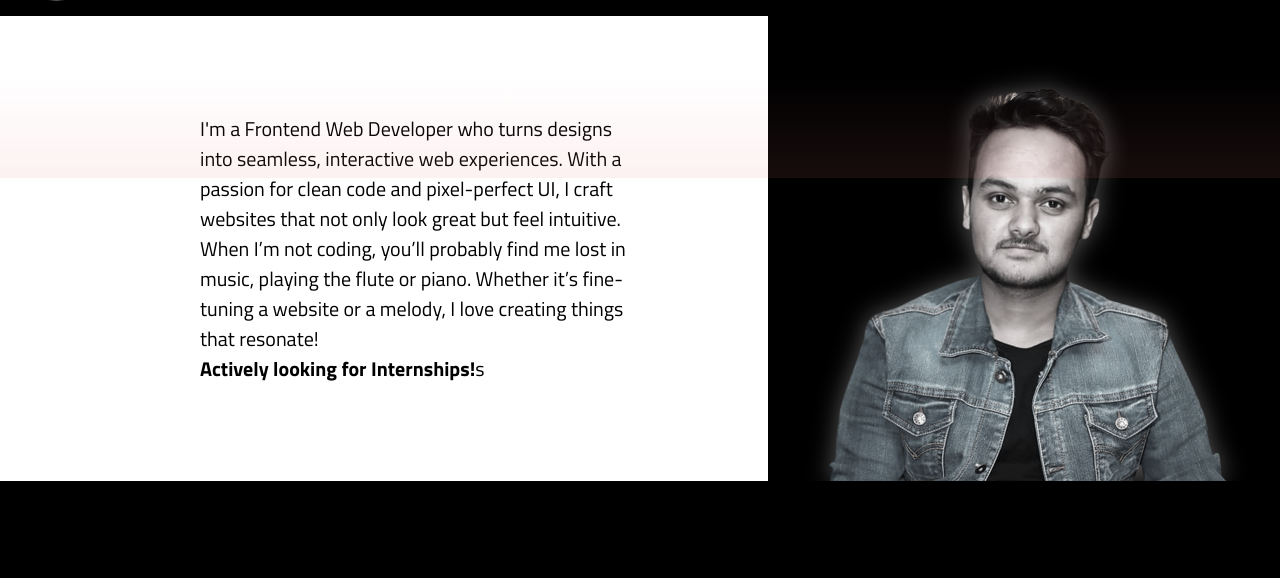
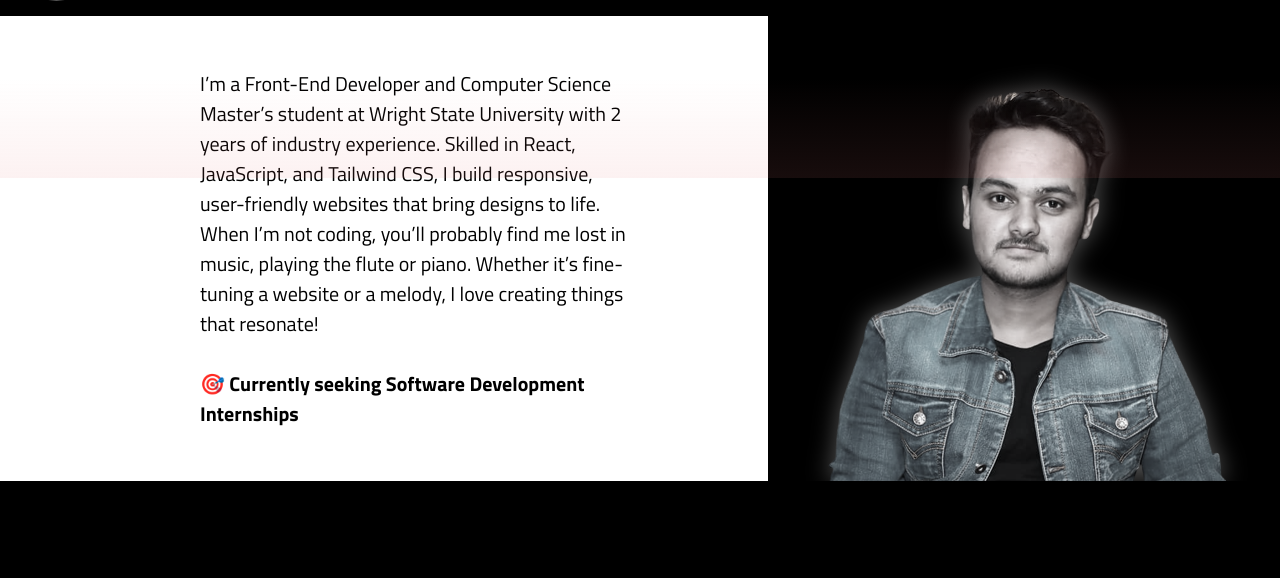
Before and after one commit to Sushanghimire-151/sushan-portfolio, a plain HTML site: page index.html in a window 1280 px wide. Shown: the part 622-1200 px from the top of the page. Drawn offline with nearby package versions, Linux system fonts and the light colour scheme; a web font is replaced by a local one.

Commit message:
Update bio

```diff
--- a/index.html
+++ b/index.html
@@ -76,9 +76,12 @@
 
         <section class="about-section">
             <div class="about-content">
-                <p>I'm a Frontend Web Developer who turns designs into seamless, interactive web experiences. With a passion for clean code and pixel-perfect UI, I craft websites that not only look great but feel intuitive. When I’m not coding, you’ll probably find me lost in music, playing the flute or piano. Whether it’s fine-tuning a website or a melody, I love creating things that resonate!
+                <p>I’m a Front-End Developer and Computer Science Master’s student at Wright State University with 2 years of industry experience. Skilled in React, JavaScript, and Tailwind CSS, I build responsive, user-friendly websites that bring designs to life.
+                    <br>
+                    When I’m not coding, you’ll probably find me lost in music, playing the flute or piano. Whether it’s fine-tuning a website or a melody, I love creating things that resonate!
                 <br>
-                    <span style="font-weight:bold;">Actively looking for Internships!</span>s
+                    <br>
+                    <span style="font-weight:bold;">🎯 Currently seeking Software Development Internships</span>
                 </p>
             </div>
             <div class="about-image">
```
